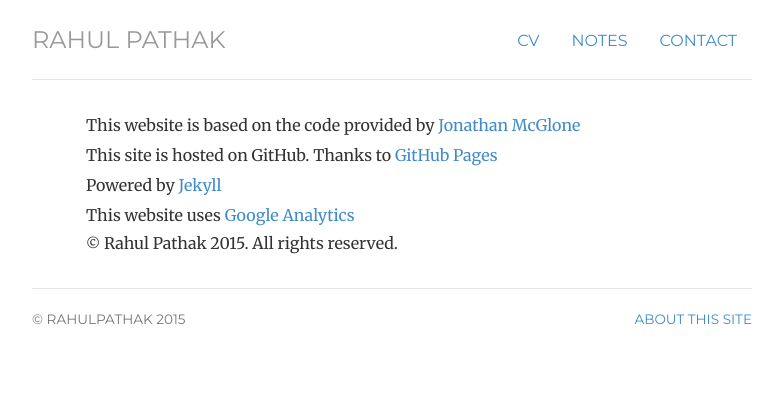
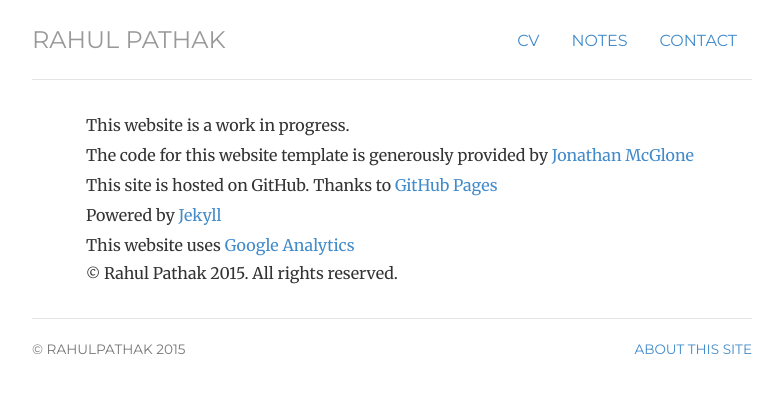
Before and after one commit to pathak-rahul/pathak-rahul.github.io, a Jekyll site: the page built from about/index.html, in a window 1280 px wide. Shown: the top 393 px of the page, without its empty margins (248-1031 px from the left). Built offline with Jekyll 4.4.1, drawn with Linux system fonts in a browser that asks for light colours.

Commit message:
Update index.html

```diff
--- a/about/index.html
+++ b/about/index.html
@@ -7,7 +7,9 @@ description: Credits and information about the website pathak-rahul.github.io, t
   <div class="about">
 
         <ul class="list-unstyled">
-        <li> This website is based on the code provided by <a href="http://jmcglone.com" title="ZkySky Design">Jonathan McGlone</a></li>
+        <li> This website is a work in progress.</li>
+
+        <li> The code for this website template is generously provided by <a href="http://jmcglone.com" title="ZkySky Design">Jonathan McGlone</a></li>
         <li> This site is hosted on GitHub. Thanks to <a href="http://pages.github.com/" title="GitHub Pages">GitHub Pages</a></li>
         <li> Powered by <a href="http://jekyllrb.com/" title="Jekyll">Jekyll</a></li>
         <li> This website uses <a href="http://www.google.com/analytics/" title ="Google Analytics">Google Analytics</a></li>
```
